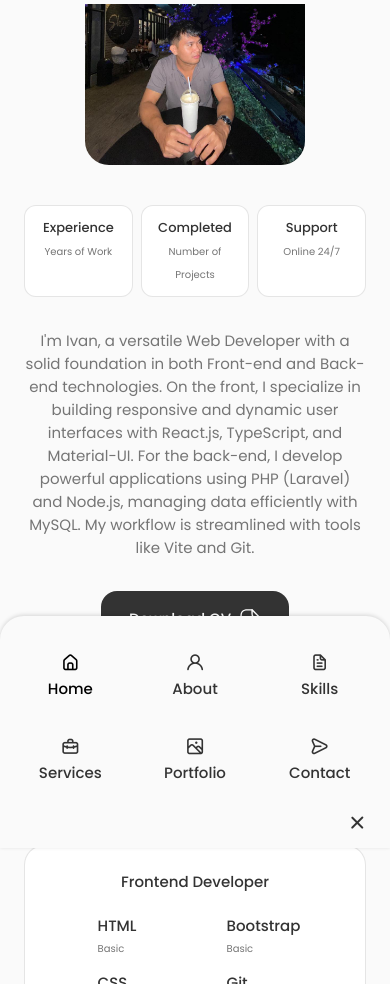
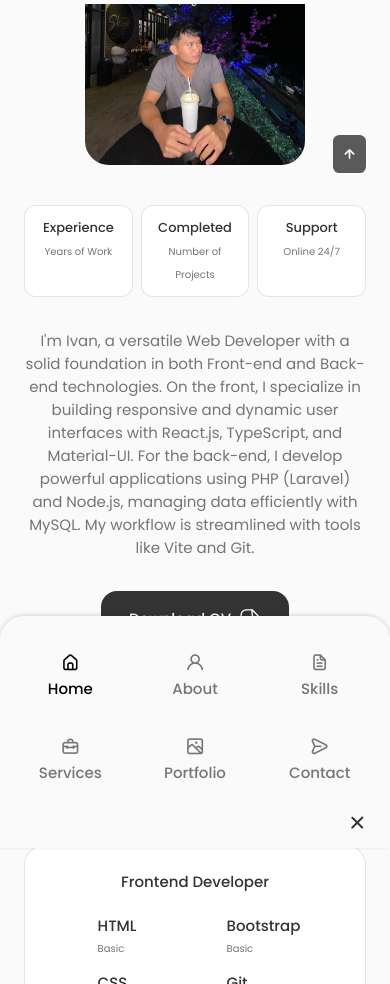
Before and after one commit to ivandancil/ivandancil.github.io, a React (Vite) app: page / in a window 390 px wide. Shown: the part 840-1824 px from the top of the page. Built offline with nearby package versions, Linux system fonts and the light colour scheme; some icons are missing.

Commit message:
Updated: latest changes

```diff
--- a/src/App.tsx
+++ b/src/App.tsx
@@ -3,7 +3,7 @@ import About from './components/about/About'
 import Contact from './components/contact/Contact'
 import Header from './components/header/header'
 import Home from './components/home/Home'
-
+import ScrollUp from './components/scrollup/ScrollUp'
 import Services from './components/services/Services'
 import Skills from './components/skills/Skills'
 import Work from './components/work/Work'
@@ -23,6 +23,9 @@ function App() {
         <Work/>
         <Contact/>
       </main>
+
+        <ScrollUp/>
+
     </>
   )
 }
--- a/src/components/header/Header.tsx
+++ b/src/components/header/Header.tsx
@@ -2,8 +2,23 @@ import { useState } from "react"
 import "./header.css"
 
 const Header = () => {
+ /* Change Background Header */
+   window.addEventListener("scroll", function () {
+        const header = document.querySelector(".header");
+        // --- Start of fix ---
+    if (header) { // Check if scrollUp is not null
+      if (this.scrollY >= 80) {
+        header.classList.add("scroll-header");
+      } else {
+        header.classList.remove("scroll-header");
+      }
+    }
+    // --- End of fix ---
+  });
+
   /* Toggle Menu */
   const[Toggle, showMenu] = useState(false);
+  const [activeNav, setActiveNav] = useState("#home");
 
   return (
     <header className="header">
@@ -15,42 +30,78 @@ const Header = () => {
         <div className={Toggle ? "nav_menu show-menu" : "nav_menu"}>
           <ul className="nav_list grid">
             <li className="nav_item">
-              <a href="#home" className="nav_link active-link">
+              <a
+                href="#home"
+                onClick={() => setActiveNav('#home')}
+                className={activeNav === "#home" ? "nav_link active-link"
+                   : "nav_link"
+                   }
+                >
                 <i className="uil uil-estate nav_icon"></i>
                   Home
               </a>
             </li>
 
              <li className="nav_item">
-              <a href="#about" className="nav_link">
+              <a
+                href="#about"
+                onClick={() => setActiveNav('#about')}
+                className={activeNav === "#about" ? "nav_link active-link"
+                   : "nav_link"
+                  }
+                >
                 <i className="uil uil-user nav_icon"></i>
                   About
               </a>
             </li>
 
              <li className="nav_item">
-              <a href="#skills" className="nav_link">
+              <a
+                href="#skills"
+                onClick={() => setActiveNav('#skills')}
+                className={activeNav === "#skills" ? "nav_link active-link"
+                   : "nav_link"
+                 }
+               >
                 <i className="uil uil-file-alt nav_icon"></i>
                   Skills
               </a>
             </li>
 
              <li className="nav_item">
-              <a href="#services" className="nav_link">
+              <a
+                href="#services"
+                onClick={() => setActiveNav('#services')}
+                className={activeNav === "#services" ? "nav_link active-link"
+                   : "nav_link"
+                  }
+                >
                 <i className="uil uil-briefcase-alt nav_icon"></i>
                   Services
               </a>
             </li>
 
              <li className="nav_item">
-              <a href="#portfolio" className="nav_link">
+              <a
+                href="#portfolio"
+                onClick={() => setActiveNav('#portfolio')}
+                className={activeNav === "#portfolio" ? "nav_link active-link"
+                   : "nav_link"
+                  }
+                >
                 <i className="uil uil-scenery nav_icon"></i>
                   Portfolio
               </a>
             </li>
 
              <li className="nav_item">
-              <a href="#contact" className="nav_link">
+              <a
+                href="#contact"
+                onClick={() => setActiveNav('#contact')}
+                className={activeNav === "#contact" ? "nav_link active-link"
+                   : "nav_link"
+                  }
+                >
                 <i className="uil uil-message nav_icon"></i>
                   Contact
               </a>
--- a/src/components/header/header.css
+++ b/src/components/header/header.css
@@ -32,7 +32,7 @@
     flex-direction: column;
     align-items: center;
     font-size: var(--medium-font-size);
-    color: var(--title-color);
+    color: var(--grey);
     font-weight: var(--font-medium);
     transition: .3s;
 }
@@ -47,6 +47,11 @@
 .active-link,
 .nav_link:hover {
     color: var(--title-color-dark);
+}
+
+/* Change Background Header */
+.scroll-header {
+  box-shadow: 0 -1px 4px rgba(0, 0, 0, 0.15);
 }
 
 /* Breakdowns */
--- /dev/null
+++ b/src/components/scrollup/ScrollUp.tsx
@@ -0,0 +1,24 @@
+import "./scrollup.css"
+
+const ScrollUp = () => {
+    window.addEventListener("scroll", function () {
+        const scrollUp = document.querySelector(".scrollup");
+        // --- Start of fix ---
+    if (scrollUp) { // Check if scrollUp is not null
+      if (this.scrollY >= 560) {
+        scrollUp.classList.add("show-scroll");
+      } else {
+        scrollUp.classList.remove("show-scroll");
+      }
+    }
+    // --- End of fix ---
+  });
+
+  return (
+    <a href="#" className="scrollup">
+        <i className="uil uil-arrow-up scrollup_icon"></i>
+    </a>
+  )
+}
+
+export default ScrollUp
--- /dev/null
+++ b/src/components/scrollup/scrollup.css
@@ -0,0 +1,52 @@
+.scrollup {
+    position: fixed;
+    right: 2.5rem;
+    bottom: -20%;
+    background-color: var(--title-color);
+    opacity: 0.8;
+    padding: 0.3rem 0.5rem;
+    border-radius: 0.4rem;
+    z-index: var(--z-tooltip);
+    transition: .4s;
+}
+
+.scrollup_icon {
+    font-size: 1.5rem;
+    color: var(--container-color);
+}
+
+.scrollup:hover {
+    background-color: var(--title-color-dark);
+}
+
+/* Show Scroll */
+.show-scroll {
+    bottom: 3rem;
+}
+
+/* Breakdowns */
+/* For large devices */
+@media screen and (max-width: 992px) {
+  .scrollup {
+    right: 1.5rem;
+    padding: 0.25rem 0.4rem;
+  }
+
+  .scrollup_icon {
+    font-size: 1.25rem;
+  }
+}
+
+/* For medium devices */
+@media screen and (max-width: 768px) {
+    .show-scroll {
+        bottom: 4rem;
+    }
+}
+
+/* For small devices */
+@media screen and (max-width: 350px) {
+ .scrollup {
+    right: 1rem;
+ }
+}
```
Also changed, not shown: src/components/footer/Footer.tsx (added, +47 -0 lines), src/components/footer/footer.css (added, +48 -0 lines).
